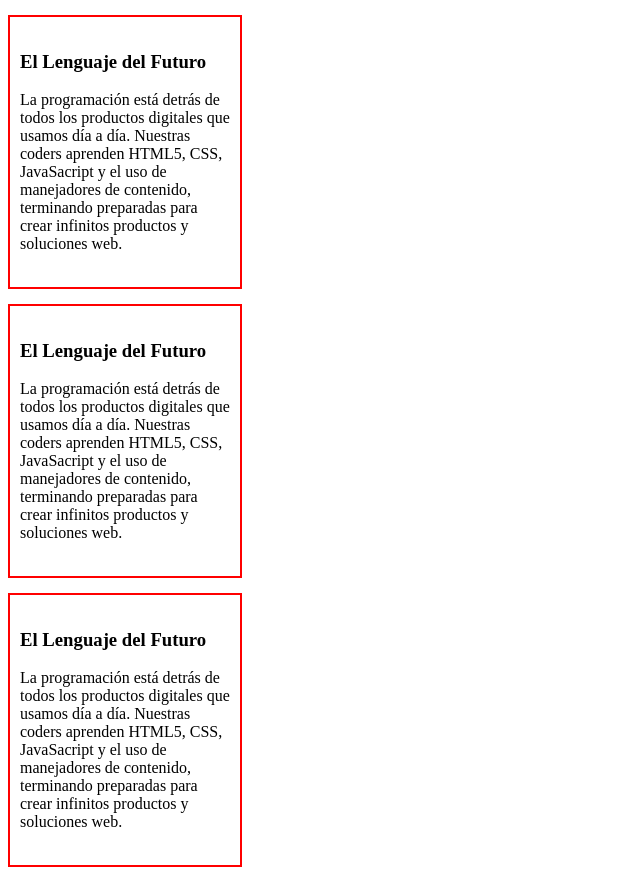
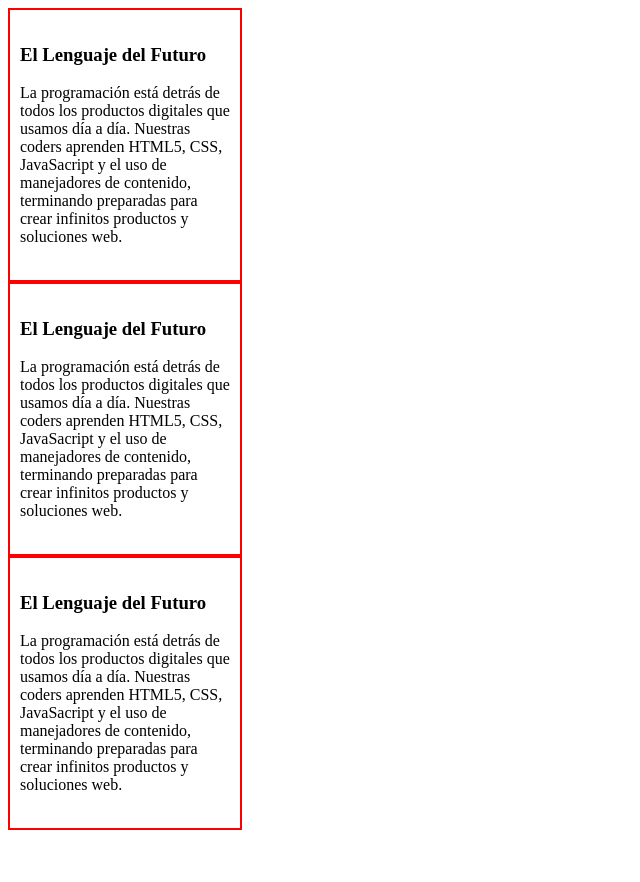
Before and after one commit to NellySaavedra/MarginPadding, a plain HTML site: page index.html in a window 1280 px wide. Shown: the whole page, without its empty margins (0-640 px from the left). After the commit the page ends 838 px from the top, so only its background shows below. Drawn offline with Linux system fonts and the light colour scheme.

Commit message:
tercera parte

```diff
--- a/main.css
+++ b/main.css
@@ -3,5 +3,5 @@ div{
 	width: 210px;
 	border: 2px solid red;
 	padding: 15px 10px;
-	margin: 15px 0px;
+	margin: 0px;
 }
```
